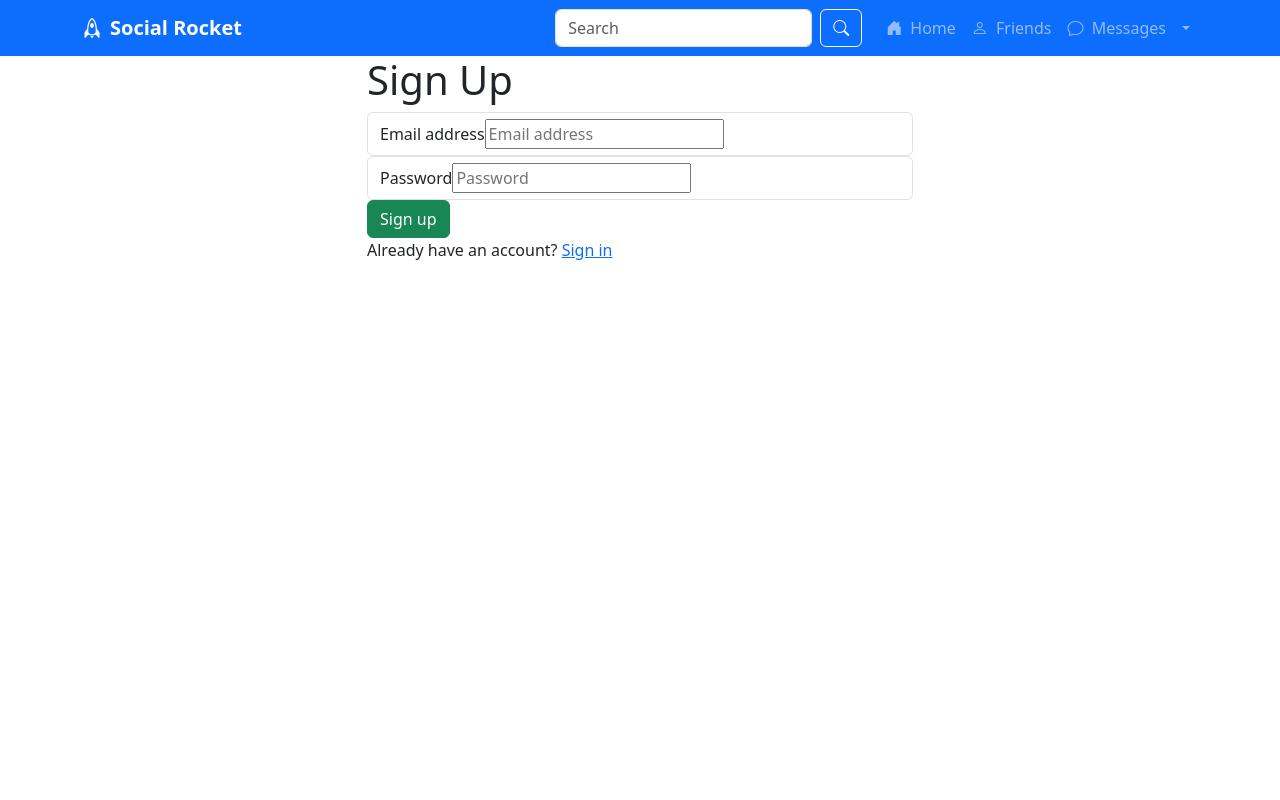
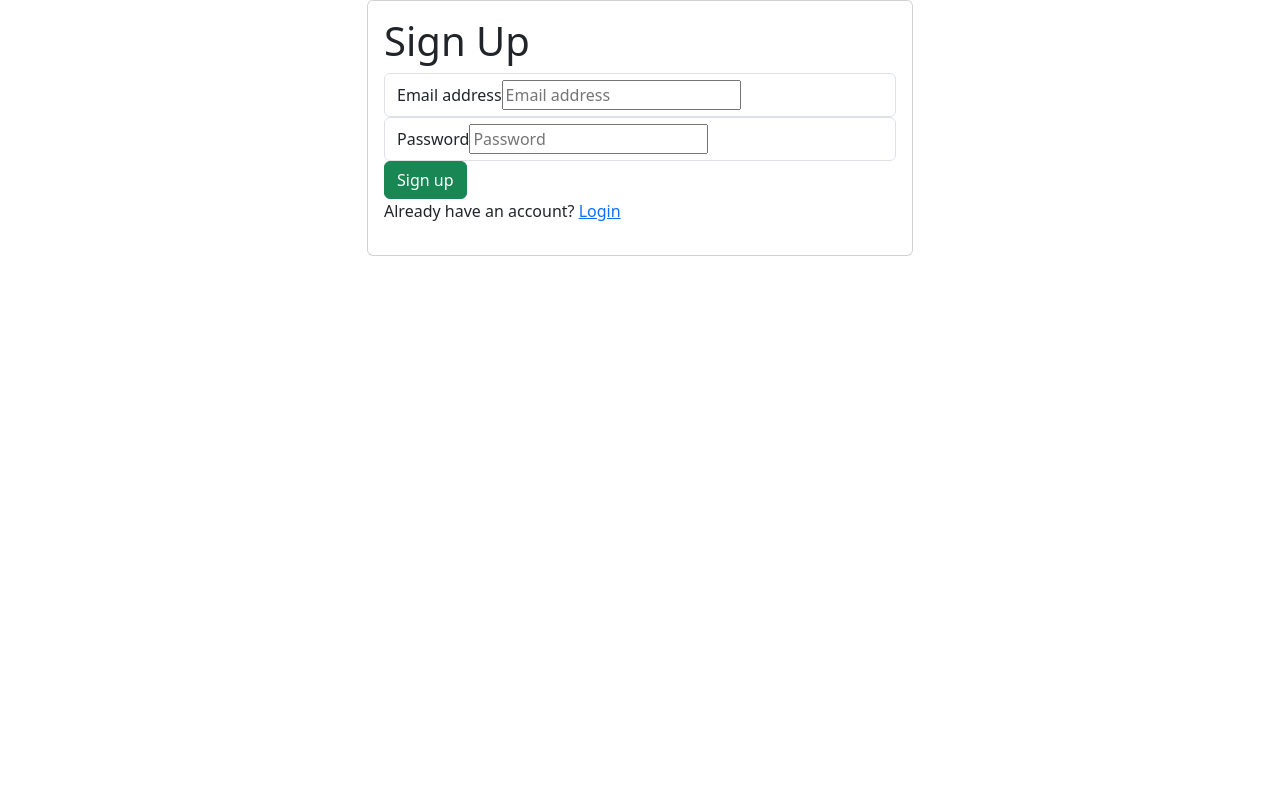
Before and after one commit to anandspaces/baba, a React (Create React App) app: page / in a window 1280 px wide. Shown: the top 800 px of the page. Built offline with nearby package versions, Linux system fonts and the light colour scheme; no server answers.

Commit message:
made navigation to appear only while logged in

```diff
--- a/src/components/Login.js
+++ b/src/components/Login.js
@@ -47,8 +47,11 @@ const Login = () => {
             <>
                 <main >
                     <section>
-                        <div className='container'>
-                            <div className='row justify-content-center'><div className='col-md-6 center-div'>
+                    <div className='container h-100'>
+                        <div className='row h-100 justify-content-center align-items-center'>
+                        <div className='col-md-6 '>
+                        <div className="card">
+                        <div className="card-body">
 
                             <h1> Login </h1>
 
@@ -94,7 +97,10 @@ const Login = () => {
                                     Sign up
                                 </NavLink>
                             </p>
-                            </div></div>
+                            </div>
+                            </div>
+                            </div>
+                            </div>
                         </div>
                     </section>
                 </main>
--- a/src/components/Message.js
+++ b/src/components/Message.js
@@ -1,5 +1,4 @@
 import React, { useState, useEffect } from 'react';
-import Sidebar from './Sidebar';
 import {useNavigate} from 'react-router-dom';
 import { onAuthStateChanged } from 'firebase/auth';
 import { auth } from '../firebase';
@@ -47,7 +46,7 @@ export default function Message() {
         return (
             <div className="container mt-4">
                 <div className="row">
-                    <div className="col-md-8">
+                    <div className="col">
                         <div className="card">
                             <div className="card-header">
                             <h2 className="card-title mb-0">Messages</h2>
@@ -80,9 +79,6 @@ export default function Message() {
                             </div>
                         </div>
                     </div>
-                    <div className="col-md-4">
-                        <Sidebar/>
-                    </div>
                 </div>
             </div>
         );
--- a/src/components/Sidebar.js
+++ b/src/components/Sidebar.js
@@ -1,7 +1,7 @@
 import React, {useState} from 'react';
 
 export default function Sidebar() {
-    const [friends, setFriends] = useState(['Vaibhaw Anand','Raj Roy', 'Sam Shaw','Tarak Tichkule']);
+    const [friends, setFriends] = useState(['Vaibhaw Anand','Ram Roy', 'Sam Shaw','Tom Tichkule']);
 
     const handleSubmit = (addedFriend) => {
         alert(`${addedFriend} is added as a friend!`);
--- a/src/components/Signup.js
+++ b/src/components/Signup.js
@@ -3,7 +3,7 @@ import { NavLink, useNavigate } from 'react-router-dom';
 import {  createUserWithEmailAndPassword  } from 'firebase/auth';
 import { auth } from '../firebase';
 import { onAuthStateChanged } from 'firebase/auth';
-
+import './styles/styles.css';
 const Signup = () => {
     const [user, setUser] = useState(null);
     useEffect(()=>{
@@ -51,9 +51,11 @@ const Signup = () => {
         return (
             <main >
                 <section>
-                    <div className='container'>
-                        <div className='row justify-content-center'>
-                        <div className='col-md-6 center-div'>
+                    <div className='container h-100'>
+                        <div className='row h-100 justify-content-center align-items-center'>
+                        <div className='col-md-6 '>
+                        <div className="card">
+                        <div className="card-body">
                             <h1> Sign Up </h1>
                             <form className='form-group'>
                                 <div className='form-control'>
@@ -93,9 +95,11 @@ const Signup = () => {
                             <p>
                                 Already have an account?{' '}
                                 <NavLink to="/login" >
-                                    Sign in
+                                    Login
                                 </NavLink>
                             </p>
+                        </div>
+                        </div>
                         </div>
                         </div>
                     </div>
--- a/src/components/navigation.js
+++ b/src/components/navigation.js
@@ -49,6 +49,7 @@ export default function Navigation() {
         }
 
     }
+    if(user != null){
         return (
             <nav className="navbar navbar-expand-lg navbar-dark bg-primary">
                 <div className="container">
@@ -96,3 +97,4 @@ export default function Navigation() {
             </nav>
         );
     }
+}
--- a/src/components/styles/styles.css
+++ b/src/components/styles/styles.css
@@ -87,3 +87,8 @@ body {
 .inputfile + .customLabel {
     cursor: pointer; /* Pointer cursor */
 }
+
+.log {
+    border: 1px groove black;
+
+}
```
Lines whose indentation alone changed are shown as unchanged.
